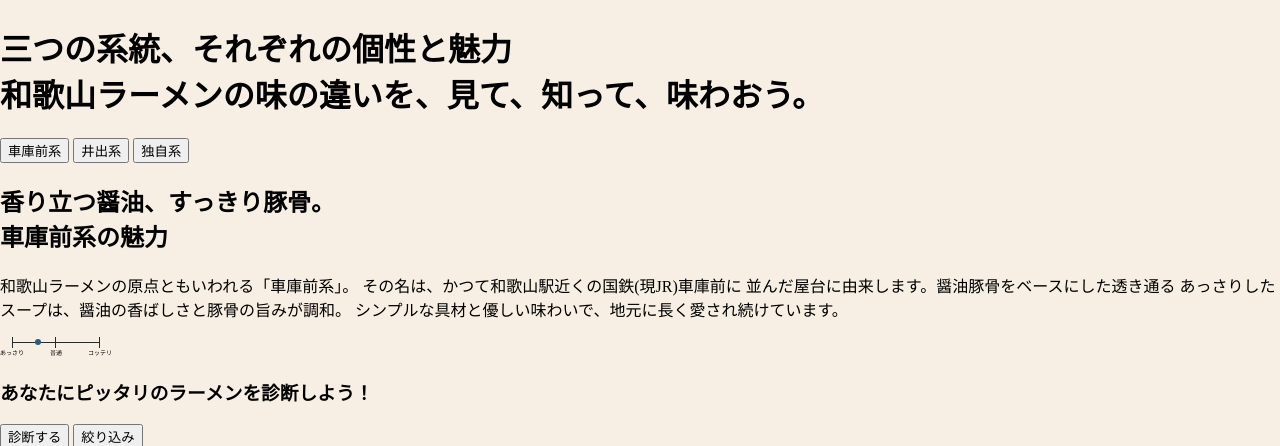
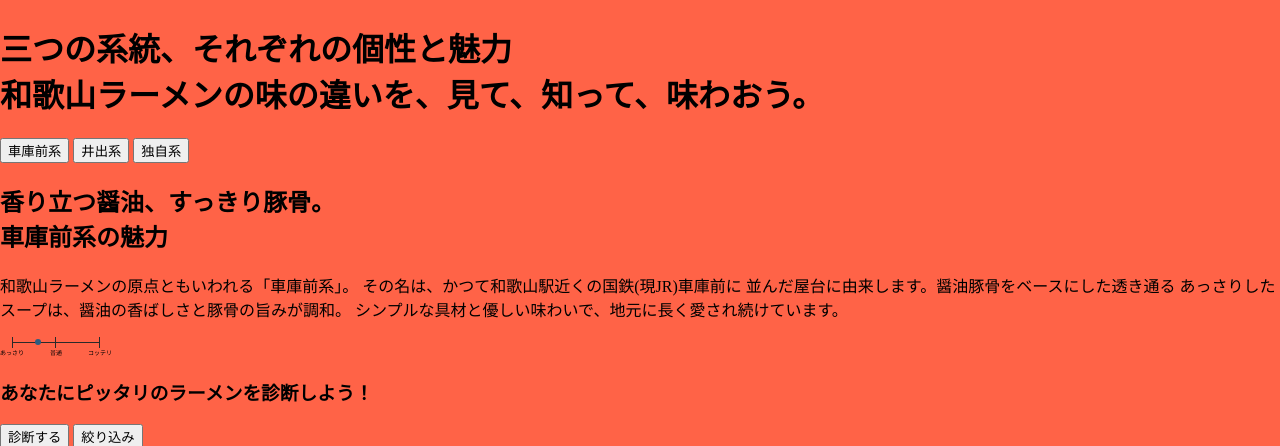
Before and after one commit to ehina24/mentabi, a PHP site: page / in a window 1280 px wide. Shown: the part 606-1052 px from the top of the page. Run offline with PHP 8.4, Linux system fonts and the light colour scheme; data comes from the database, SQL or seed files in the repository.

Commit message:
test　スタイル確認

```diff
--- a/css/index.css
+++ b/css/index.css
@@ -2,5 +2,5 @@ body{
     width: 100%;
     margin: 0;
     padding: 0;
-    background-color: #F7EFE3;
+    background-color: tomato;
 }
```
